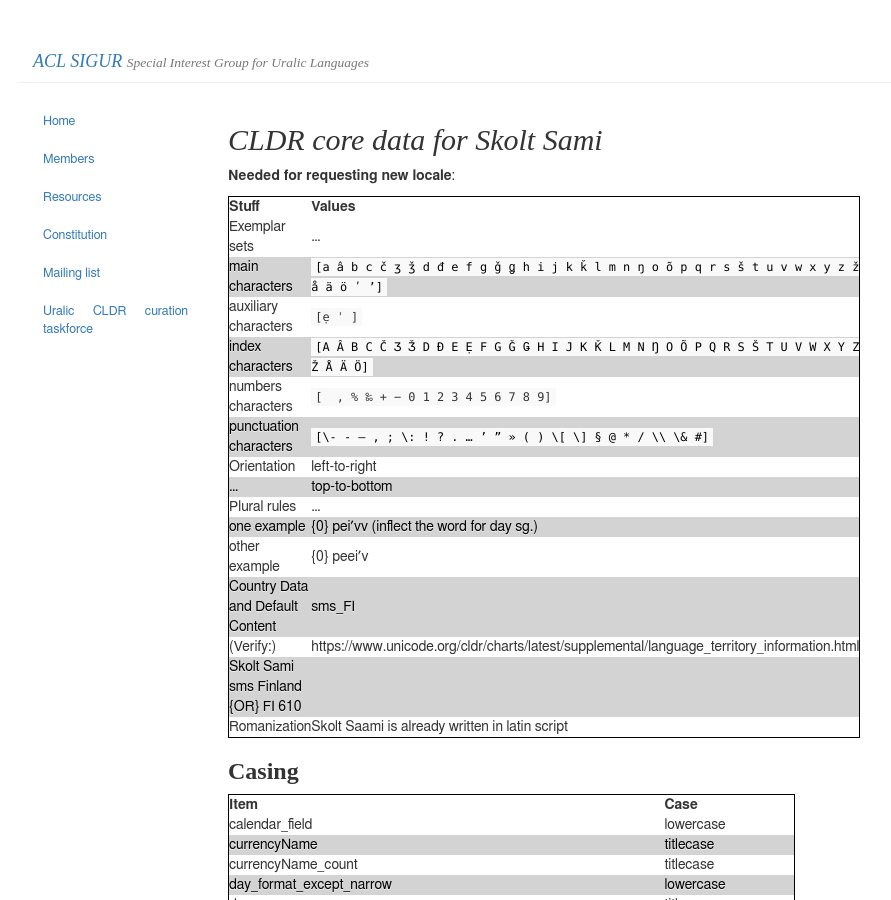
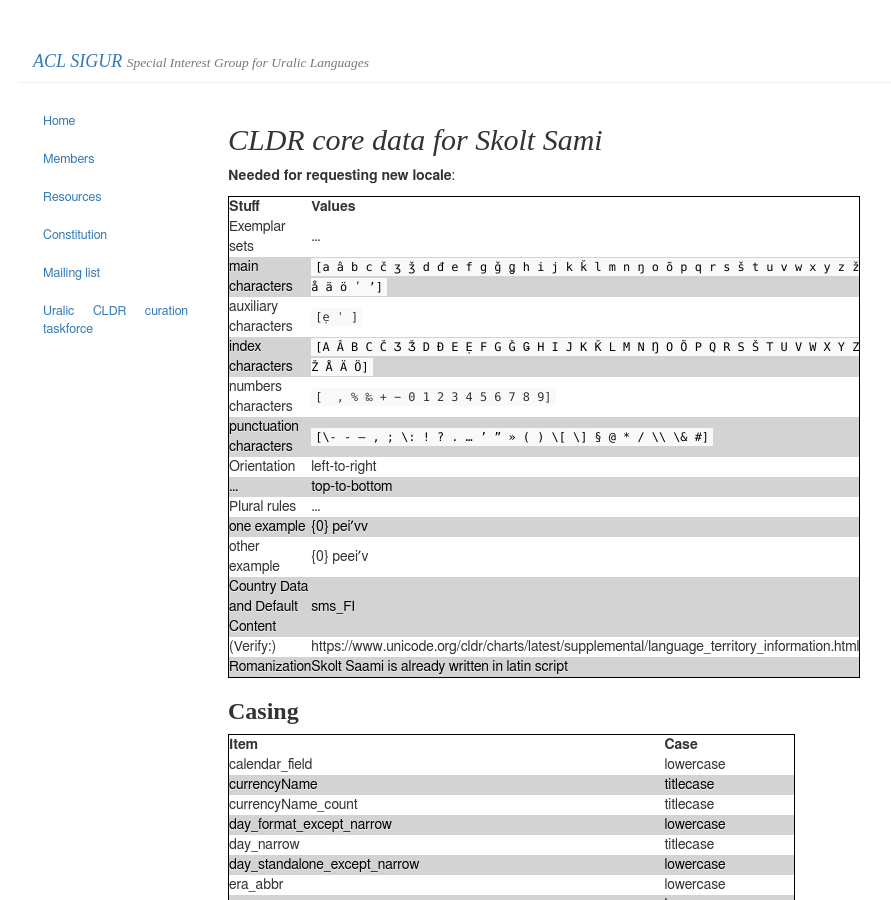
Before and after one commit to acl-sigur/acl-sigur.github.io, a Jekyll site: the page built from cldr/sms.markdown, in a window 1280 px wide and 900 px high. Shown: the whole window, without its empty margins (37-928 px from the left). Built offline with Jekyll 4.4.1, drawn with Linux system fonts in a browser that asks for light colours.

Commit message:
@ftyers @flammie
removing inflection info in parentheses

```diff
--- a/cldr/.#sms.markdown
+++ /dev/null
@@ -1 +0,0 @@
-jackrueter@Jacks-MacBook-Pro.local.7507
--- a/cldr/sms.markdown
+++ b/cldr/sms.markdown
@@ -19,11 +19,10 @@ title: "CLDR Skolt Sami"
 | Orientation | left-to-right |
 | ... |  top-to-bottom |
 | Plural rules | ... |
-| one example | {0} peiʹvv  (inflect the word for day sg.)|
+| one example | {0} peiʹvv |
 | other example | {0} peeiʹv |
 | Country Data and Default Content | sms_FI |
 | (Verify:) | https://www.unicode.org/cldr/charts/latest/supplemental/language_territory_information.html |
-| Skolt Sami sms Finland {OR} FI 610
 | Romanization | Skolt Saami is already written in latin script |
 
 ### Casing
```
